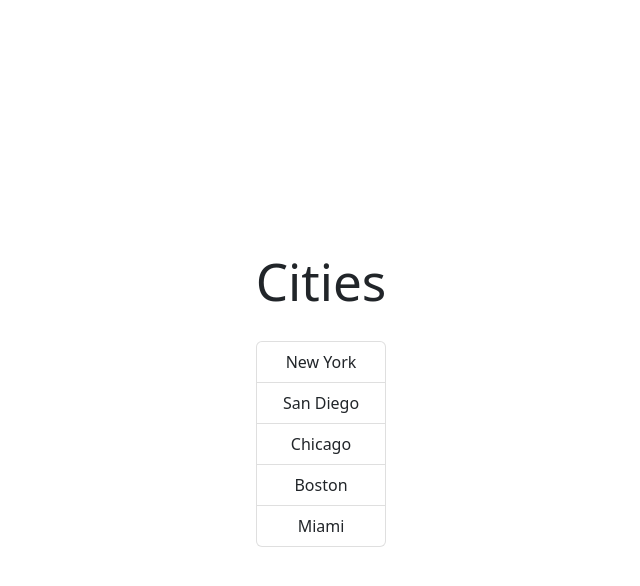
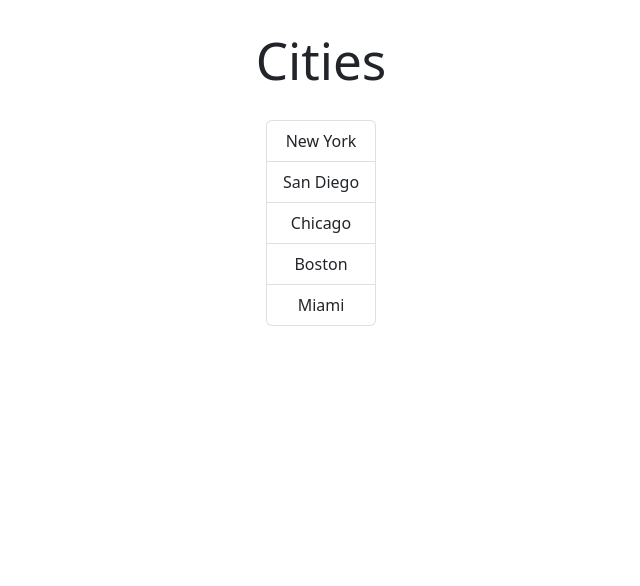
Before and after one commit to uwla/react-app, a React app: page / in a window 1280 px wide. Shown: the top 586 px of the page, without its empty margins (319-959 px from the left). Built offline with nearby package versions, Linux system fonts and the light colour scheme; the HTML template or start-up script is replaced by a standard one.

Commit message:
chore: improve CSS

```diff
--- a/src/App.css
+++ b/src/App.css
@@ -4,3 +4,9 @@
     padding: 2rem;
     text-align: center;
 }
+
+#root > * {
+    margin-left: auto;
+    margin-right: auto;
+    width: fit-content;
+}
--- a/src/index.css
+++ b/src/index.css
@@ -26,9 +26,7 @@ a:hover {
 
 body {
     margin: 0;
-    display: flex;
-    place-items: center;
-    min-width: 320px;
+    min-width: 100vw;
     min-height: 100vh;
 }
 
```
